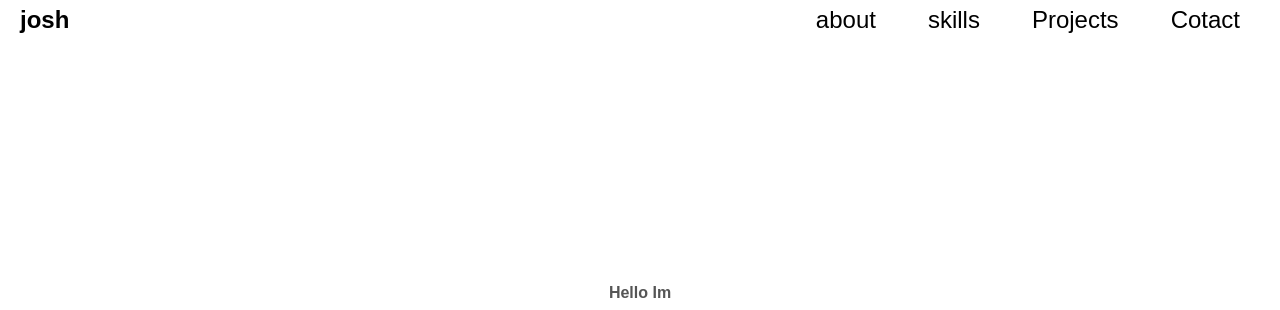
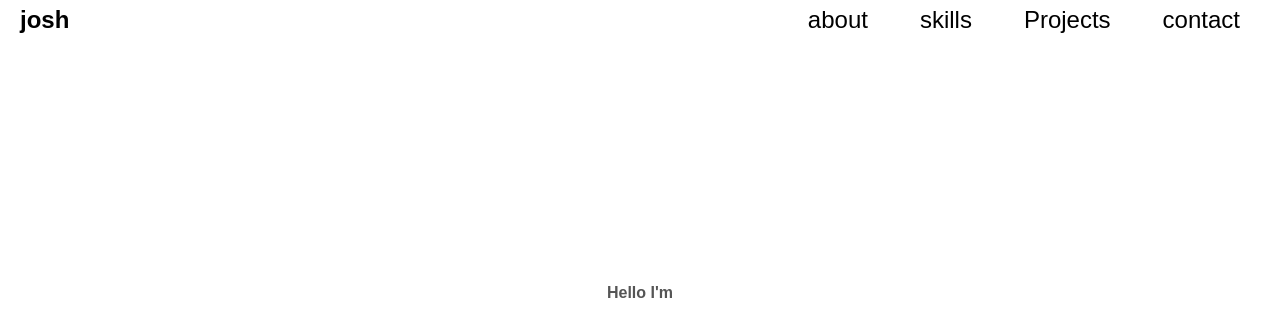
Before and after one commit to josh6512/Portfolio, a plain HTML site: page index.html in a window 1280 px wide. Shown: the top 310 px of the page. Drawn offline with Linux system fonts and the light colour scheme.

Commit message:
Update index.html

```diff
--- a/index.html
+++ b/index.html
@@ -16,13 +16,13 @@
                 <li> <a href="#about"> about</a></li>
                 <li> <a href="#skills"> skills</a></li>
                 <li> <a href="#projects"> Projects</a></li>
-                <li> <a href="#cotact"> Cotact</a></li>
+                <li> <a href="#contact"> contact</a></li>
             </ul>
         </div>
     </nav>
     <section id="profile">
         <div class="section-text">
-            <p class="section-text-p1">Hello Im </p>
+            <p class="section-text-p1">Hello I'm </p>
             <h1 class="title">josh</h1>
             <p class="section-text-p2">Developer FullStack</p>
             <div class="btn-container">
```
